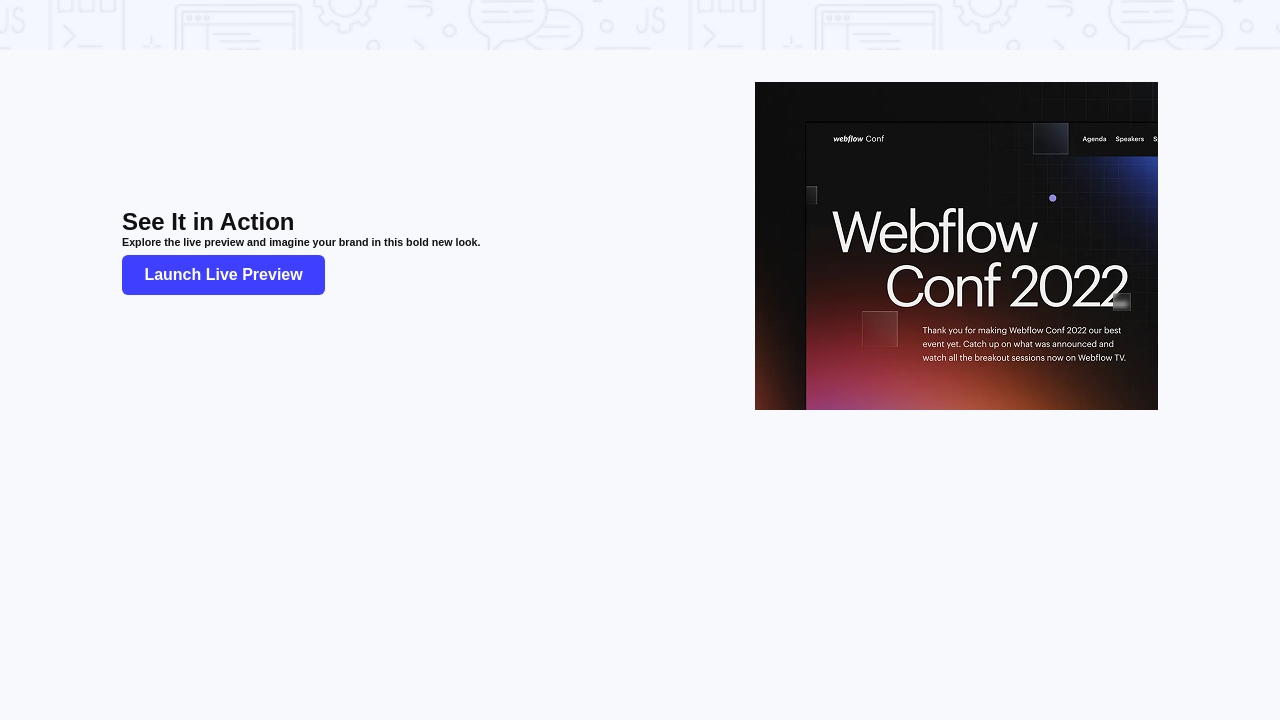
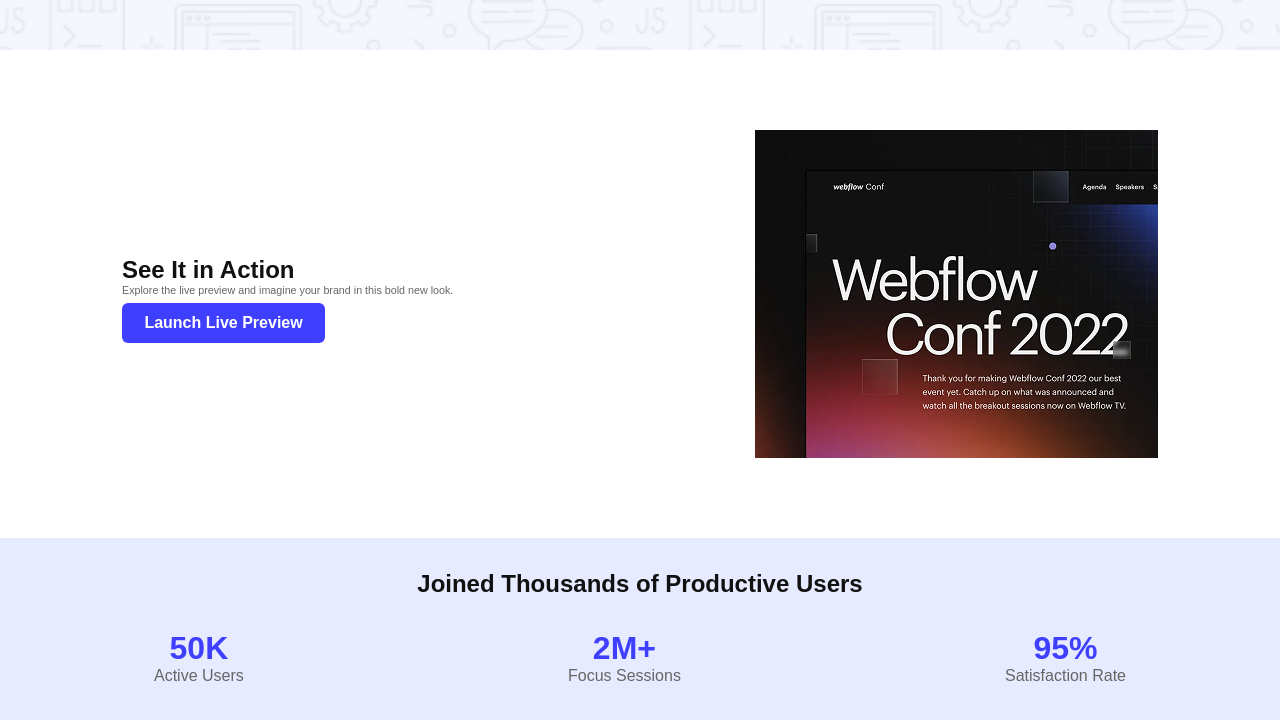
Before and after one commit to khanxsaheb006/My-first-assingnment-web, a plain HTML site: page index.html in a window 1280 px wide. Shown: the part 298-1018 px from the top of the page. Before the commit the page ends 800 px from the top, so only its background shows below. Drawn offline with Linux system fonts and the light colour scheme; files whose address does not match are found by name.

Commit message:
added stats

```diff
--- a/index.html
+++ b/index.html
@@ -36,6 +36,26 @@
           <img src="./Assets/wc-mini.png" alt="Webflow Conf 2022" />
         </div>
       </section>
+      <section class="stats">
+        <h2>Joined Thousands of Productive Users</h2>
+
+        <div class="container">
+          <div class="stat">
+            <h3>50K</h3>
+            <p class="light">Active Users</p>
+          </div>
+
+          <div class="stat">
+            <h3>2M+</h3>
+            <p class="light">Focus Sessions</p>
+          </div>
+
+          <div class="stat">
+            <h3>95%</h3>
+            <p class="light">Satisfaction Rate</p>
+          </div>
+        </div>
+      </section>
     </main>
 
   </body>
--- a/styles/assingn.css
+++ b/styles/assingn.css
@@ -62,3 +62,27 @@
   background-color: yellow;
   color: black;
 }
+.action {
+  background: #fff;
+  padding: 48px 16px;
+}
+.action .container {
+  flex-direction: row;
+  gap: 32px;
+}
+.light {
+  font-weight: 300;
+  color: #666;
+}
+.stats {
+  background: #e7ebff;
+  padding: 32px 16px;
+  text-align: center;
+}
+.stat {
+  margin: 0 32px;
+}
+.stat h3 {
+  font-size: 32px;
+  color: #3f3fff;
+}
```
